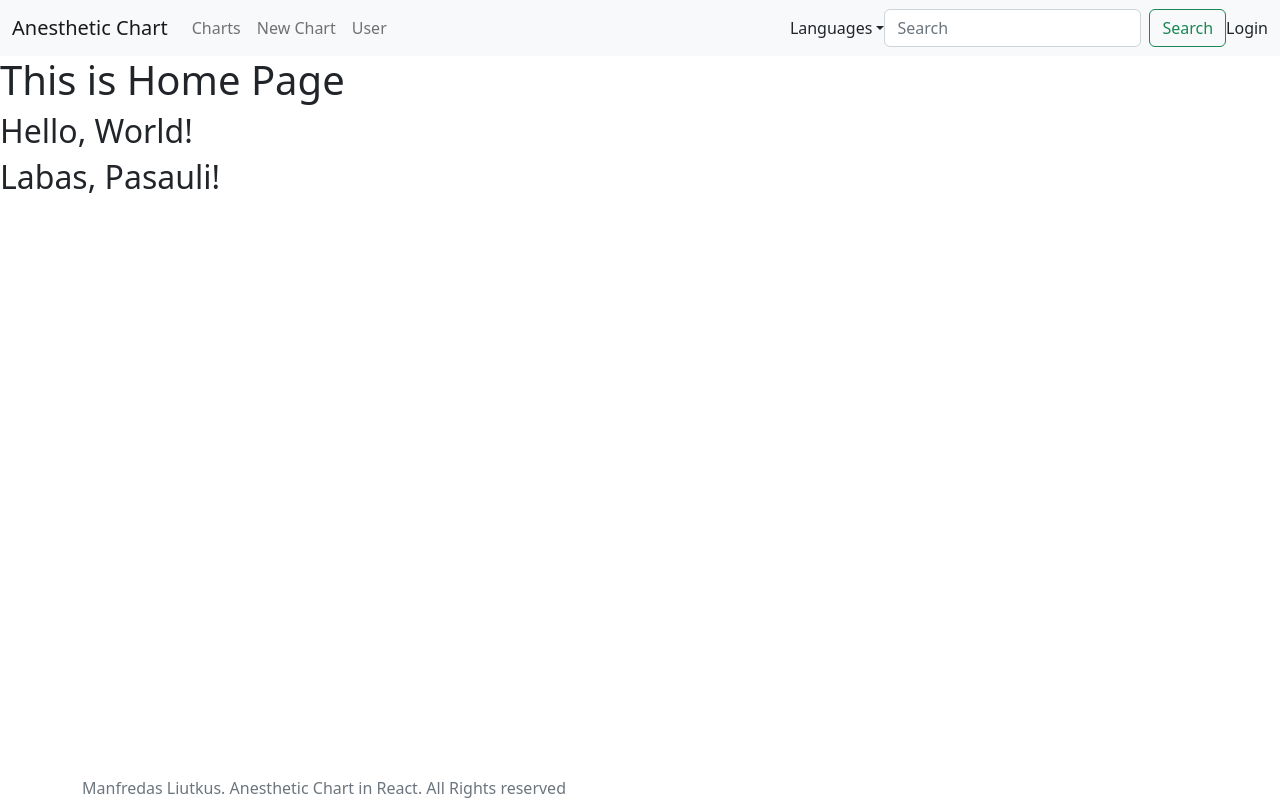
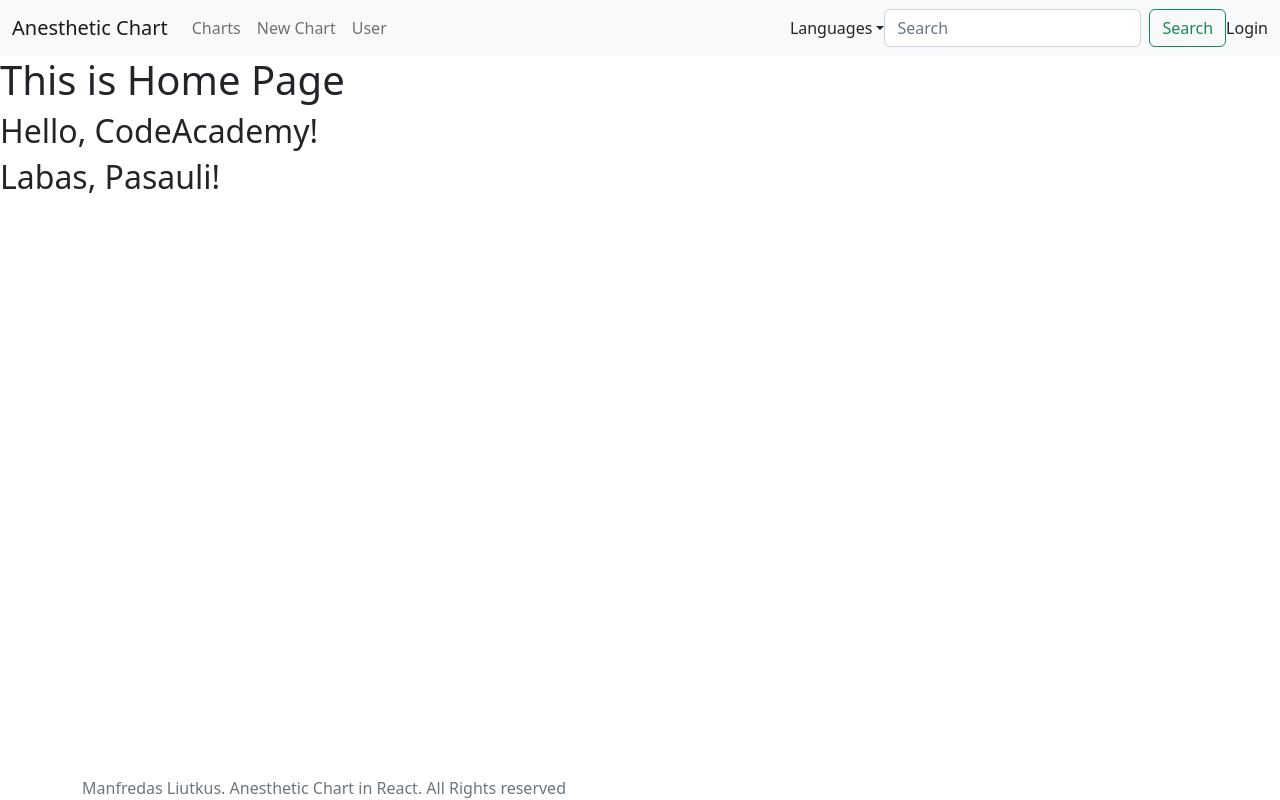
Before and after one commit to manfris3388/Java-tasks-and-projects, a React (Create React App) app in the folder React/ui/: page / in a window 1280 px wide. Built offline with nearby package versions, Linux system fonts and the light colour scheme.

Commit message:
49. Message with interpolation.

```diff
--- a/React/ui/src/containers/Pages/HomePage/HomePage.js
+++ b/React/ui/src/containers/Pages/HomePage/HomePage.js
@@ -7,8 +7,8 @@ const HomePage = () => {
     return (
         <>
             <h1>This is Home Page</h1>
-            <h2>{t("hello")}</h2>
-            <h2>{t("hello", { lng: "lt" })}</h2>
+            <h2>{t("hello", { name: "CodeAcademy" })}</h2>
+            <h2>{t("hello", { name: "Pasauli", lng: "lt" })}</h2>
         </>
     );
 }
--- a/React/ui/src/i18n/translations/en.json
+++ b/React/ui/src/i18n/translations/en.json
@@ -1,5 +1,5 @@
 {
   "common": {
-    "hello": "Hello, World!"
+    "hello": "Hello, {{name}}!"
   }
 }
--- a/React/ui/src/i18n/translations/lt.json
+++ b/React/ui/src/i18n/translations/lt.json
@@ -1,5 +1,5 @@
 {
   "common": {
-    "hello": "Labas, Pasauli!"
+    "hello": "Labas, {{name}}!"
   }
 }
```
